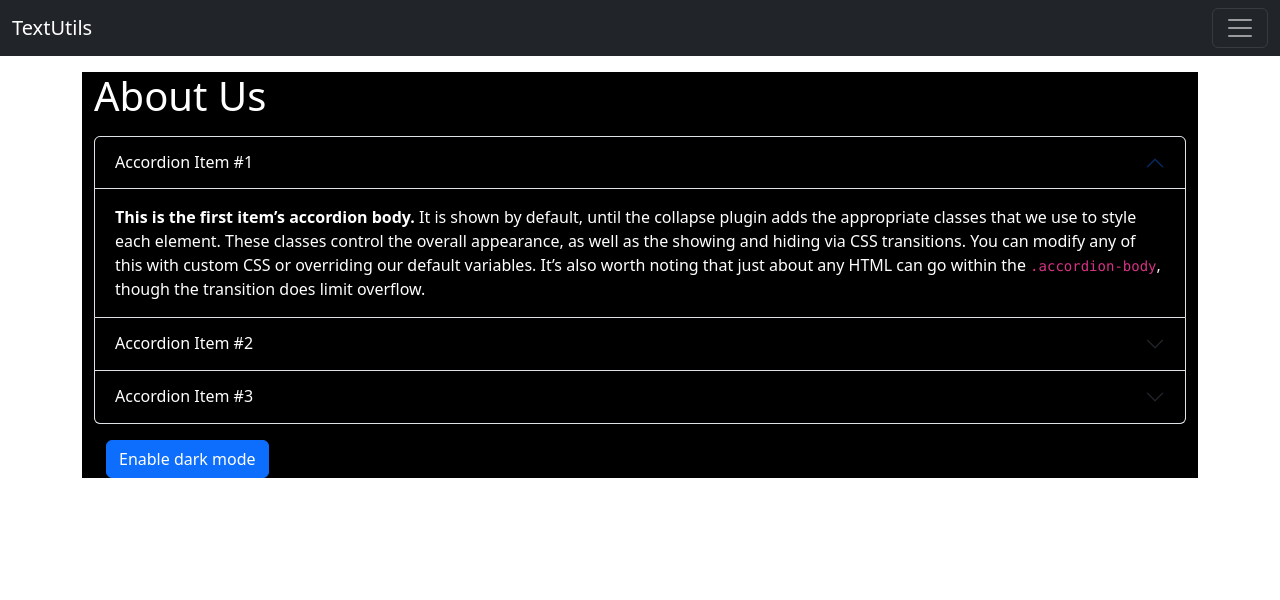
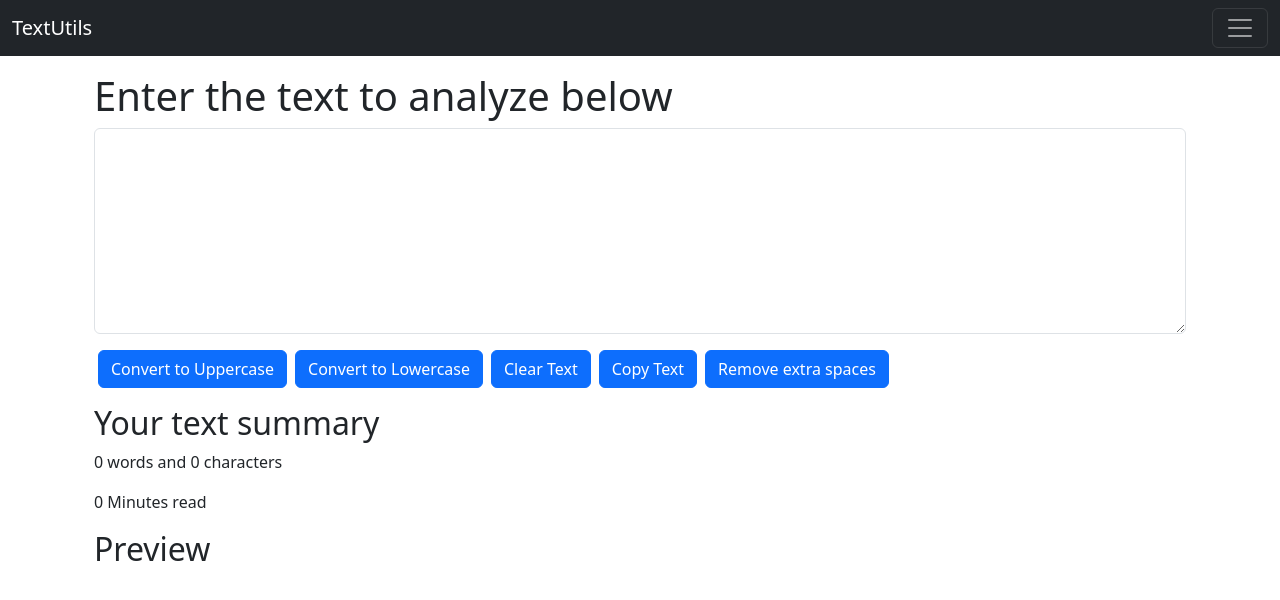
Before and after one commit to hawk7x/TextCraft-React, a React (Create React App) app: page / in a window 1280 px wide. Shown: the top 600 px of the page. Built offline with nearby package versions, Linux system fonts and the light colour scheme.

Commit message:
text copy and remove extra spaces

```diff
--- a/src/App.js
+++ b/src/App.js
@@ -1,7 +1,7 @@
 import './App.css';
 import Navbar from './components/Navbar'
-// import TextForm from './components/TextForm';
-import About from './components/About';
+import TextForm from './components/TextForm';
+// import About from './components/About';
 
 function App() {
   return (
@@ -9,8 +9,8 @@
       <Navbar title="TextUtils"/>
 
       <div className="container my-3">
-        {/* <TextForm heading="Enter the text to analyze below"/> */}
-        <About/>
+        <TextForm heading="Enter the text to analyze below"/>
+        {/* <About/> */}
       </div>
     </>
   );
--- a/src/components/TextForm.js
+++ b/src/components/TextForm.js
@@ -21,6 +21,17 @@
         setText('');
     }
 
+    const handleCopy = ()=>{
+        var text = document.getElementById("myBox");
+        text.select();
+        navigator.clipboard.writeText(text.value);
+    }
+
+    const handleExtraSpaces = ()=>{
+        let newText = text.split(/\s+/);
+        setText(newText.join(" "));
+    }
+
     const [text, setText] = useState('');
     // text = "sadsas"; // так нельзя обновлять состояние
     // setText('sad');
@@ -33,9 +44,10 @@
                 <textarea className="form-control" value={text} onChange={handleOnChange} id="myBox" rows="8"></textarea>
             </div>
             <button className="btn btn-primary mx-1" onClick={handleUpClick}>Convert to Uppercase</button>
-            <button className="btn btn-primary mx-1" onClick={handleLoClick}>Convert to Uppercase</button>
+            <button className="btn btn-primary mx-1" onClick={handleLoClick}>Convert to Lowercase</button>
             <button className="btn btn-primary mx-1" onClick={handleClear}>Clear Text</button>
-            <button className="btn btn-primary mx-1" onClick={handleClear}>Copy Text</button>
+            <button className="btn btn-primary mx-1" onClick={handleCopy}>Copy Text</button>
+            <button className="btn btn-primary mx-1" onClick={handleExtraSpaces}>Remove extra spaces</button>
         </div>
         <div className="container my-3">
             <h2>Your text summary</h2>
```
